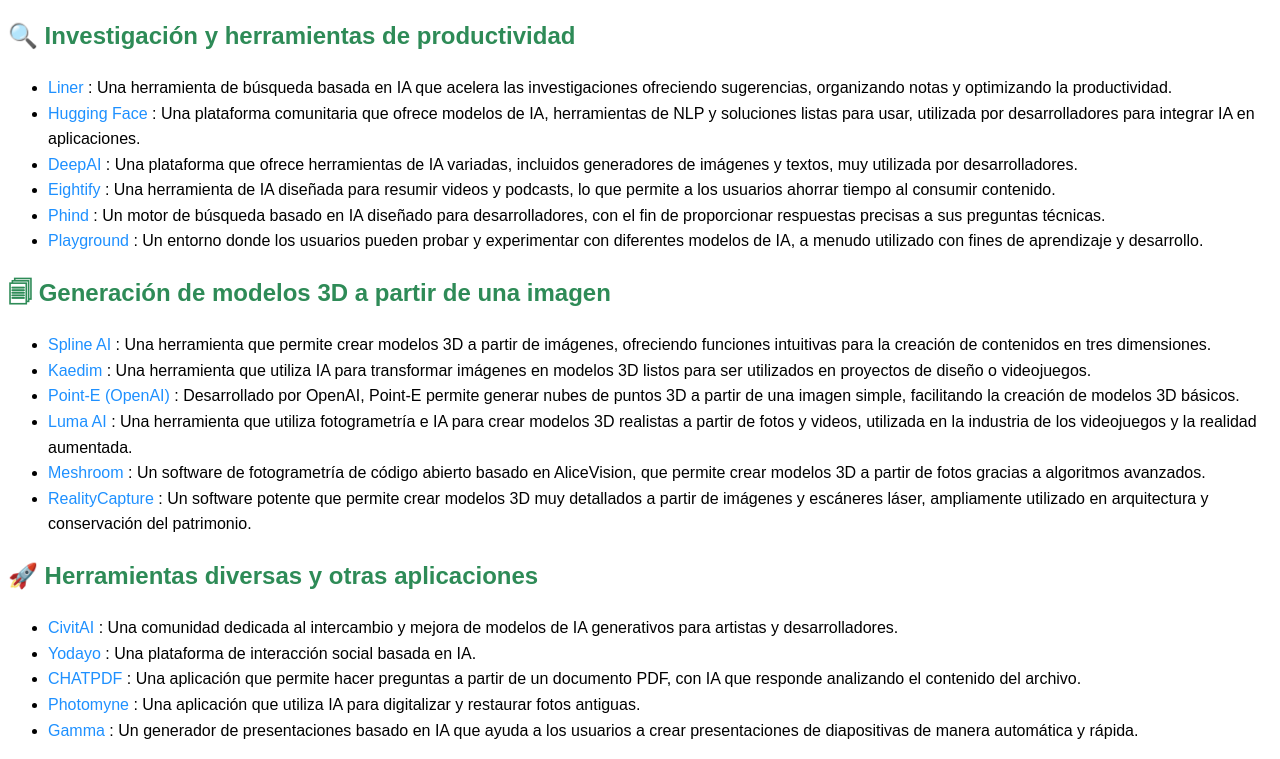
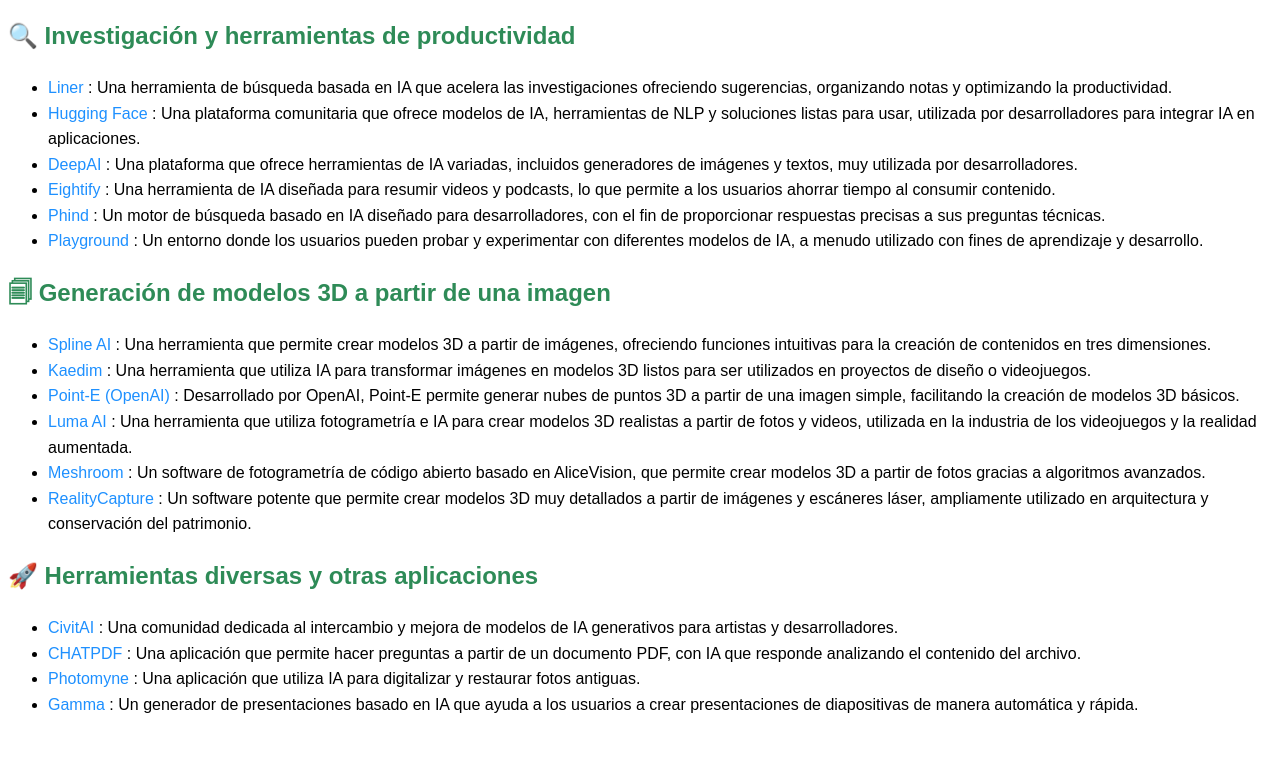
Before and after one commit to Rada707/IA, a plain HTML site: page IA_SP.html in a window 1280 px wide. Shown: the part 1579-2338 px from the top of the page. After the commit the page ends 2313 px from the top, so only its background shows below. Drawn offline with Linux system fonts and the light colour scheme.

Commit message:
Update IA_SP.html

```diff
--- a/IA_SP.html
+++ b/IA_SP.html
@@ -122,7 +122,6 @@
     <h2>🚀 Herramientas diversas y otras aplicaciones</h2>
     <ul>
         <li><a href="https://civitai.com" target="_blank">CivitAI</a> : Una comunidad dedicada al intercambio y mejora de modelos de IA generativos para artistas y desarrolladores.</li>
-        <li><a href="https://yodayo.com" target="_blank">Yodayo</a> : Una plataforma de interacción social basada en IA.</li>
         <li><a href="https://chatpdf.com" target="_blank">CHATPDF</a> : Una aplicación que permite hacer preguntas a partir de un documento PDF, con IA que responde analizando el contenido del archivo.</li>
         <li><a href="https://photomyne.com" target="_blank">Photomyne</a> : Una aplicación que utiliza IA para digitalizar y restaurar fotos antiguas.</li>
         <li><a href="https://gamma.com" target="_blank">Gamma</a> : Un generador de presentaciones basado en IA que ayuda a los usuarios a crear presentaciones de diapositivas de manera automática y rápida.</li>
```
